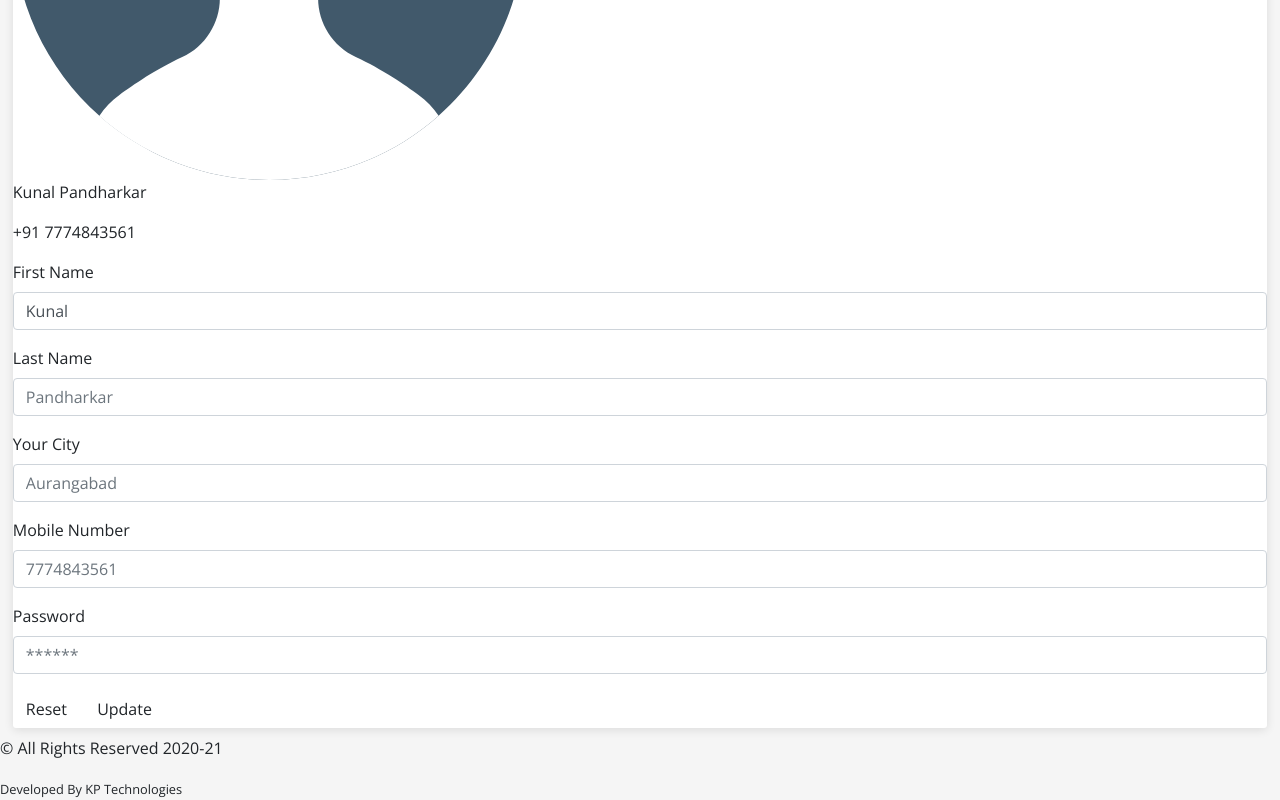
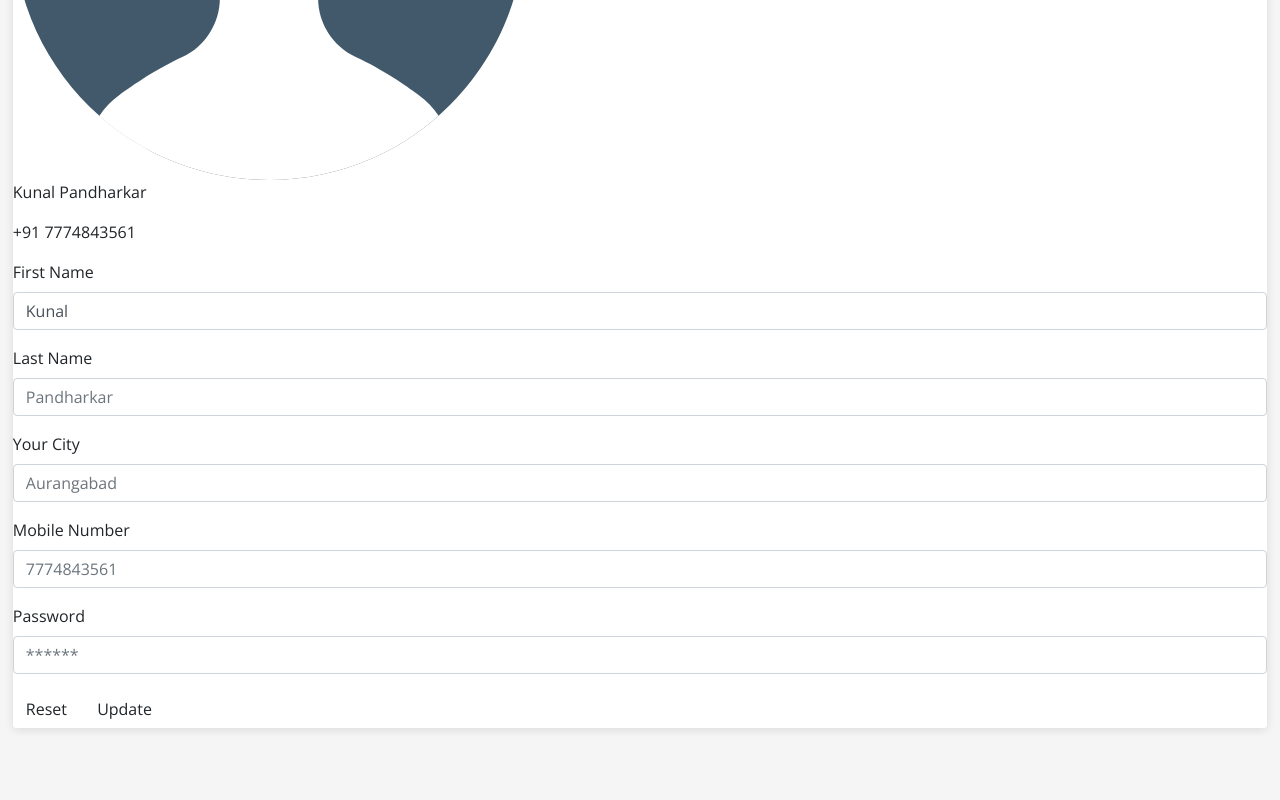
Before and after one commit to KunalPandharkar/worker, a plain HTML site: page userprofile.html in a window 1280 px wide. Shown: the part 603-1403 px from the top of the page. After the commit the page ends 1339 px from the top, so only its background shows below. Drawn offline with nearby package versions, Linux system fonts and the light colour scheme.

Commit message:
Add files via upload

```diff
--- a/userprofile.html
+++ b/userprofile.html
@@ -199,12 +199,7 @@
 </section>
 <!-- loginform ends -->
 
-<footer>
-    <div class="abt-footer">
-        <p>© All Rights Reserved 2020-21</p>
-        <small>Developed By KP Technologies</small>
-    </div>
-</footer>
+
     <!-- Option 1: jQuery, Popper.js, and Bootstrap JS -->
     <script src="https://code.jquery.com/jquery-3.5.1.slim.min.js"
         integrity="sha384-DfXdz2htPH0lsSSs5nCTpuj/zy4C+OGpamoFVy38MVBnE+IbbVYUew+OrCXaRkfj"
```
